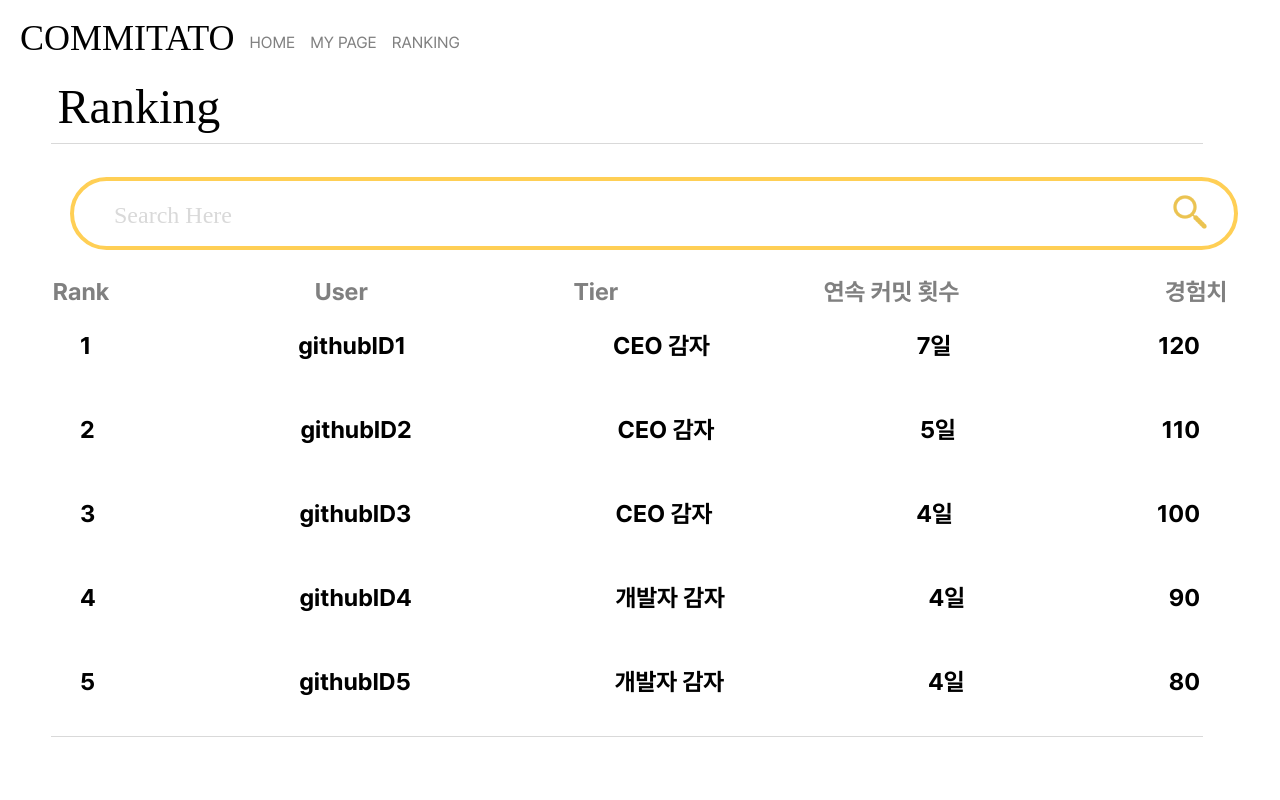
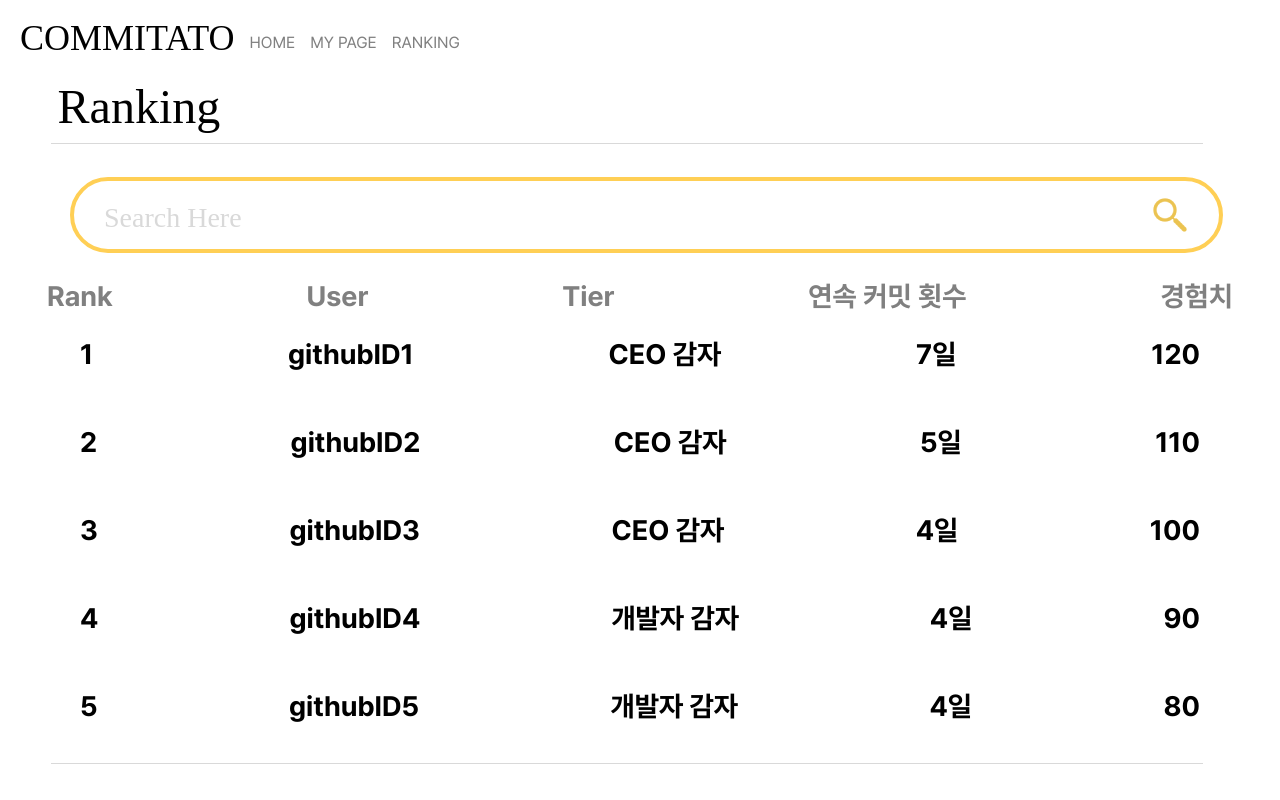
Before and after one commit to Leets-Official/commitato-FE, a React (Vite) app: page /ranking in a window 1280 px wide. Shown: the top 800 px of the page. Built offline with nearby package versions, Linux system fonts and the light colour scheme; a web font is replaced by a local one.

Commit message:
design:searchbar-input 폰트 크기 및 사이즈 설정, placholder padding 및 돋보기 이미지 위치 재조정

```diff
--- a/src/pages/RankingPage/RankingPage.jsx
+++ b/src/pages/RankingPage/RankingPage.jsx
@@ -16,6 +16,18 @@ const RankingPage = () => {
   const onChangeContent = e => {
     setContent(e.target.value);
   };
+
+  const onKeyDown = e => {
+    if (e.keyCode === 13) {
+      onsubmit();
+    }
+
+    const onSubmit = () => {
+      if (content === '') {
+        content;
+      }
+    };
+  };
   return (
     <>
       <Header />
@@ -26,6 +38,7 @@ const RankingPage = () => {
           <InputDiv>
             <Input
               type="text"
+              onKeyDown={onKeyDown}
               onChange={onChangeContent}
               placeholder="Search Here"
             />
@@ -61,16 +74,19 @@ const Input = styled.input`
     color: ${({ theme }) => theme.COLORS.gray[100]};
   }
 
+  font-family: ${({ theme }) => theme.FONT_FAMILY.pretendard[300]};
+  font-size: ${({ theme }) => theme.FONT_SIZE.medium};
+
   border: 4px solid ${({ theme }) => theme.COLORS.yellow[100]};
   border-radius: 49px;
   width: 100%;
-  padding: 30px 20px 20px 40px;
+  padding: 20px 15px 15px 30px;
   margin: 30px 70px;
 `;
 
 const InputImg = styled.img`
   position: absolute;
   width: 40px;
-  top: 45px;
-  left: 1170px;
+  top: 48px;
+  left: 1150px;
 `;
--- a/src/styles/ThemeStyle.jsx
+++ b/src/styles/ThemeStyle.jsx
@@ -27,7 +27,7 @@ const FONT_FAMILY = {
 
 const FONT_SIZE = {
   small: '16px',
-  medium: '24px',
+  medium: '28px',
   large: '36px',
   larger: '64px',
 };
```
